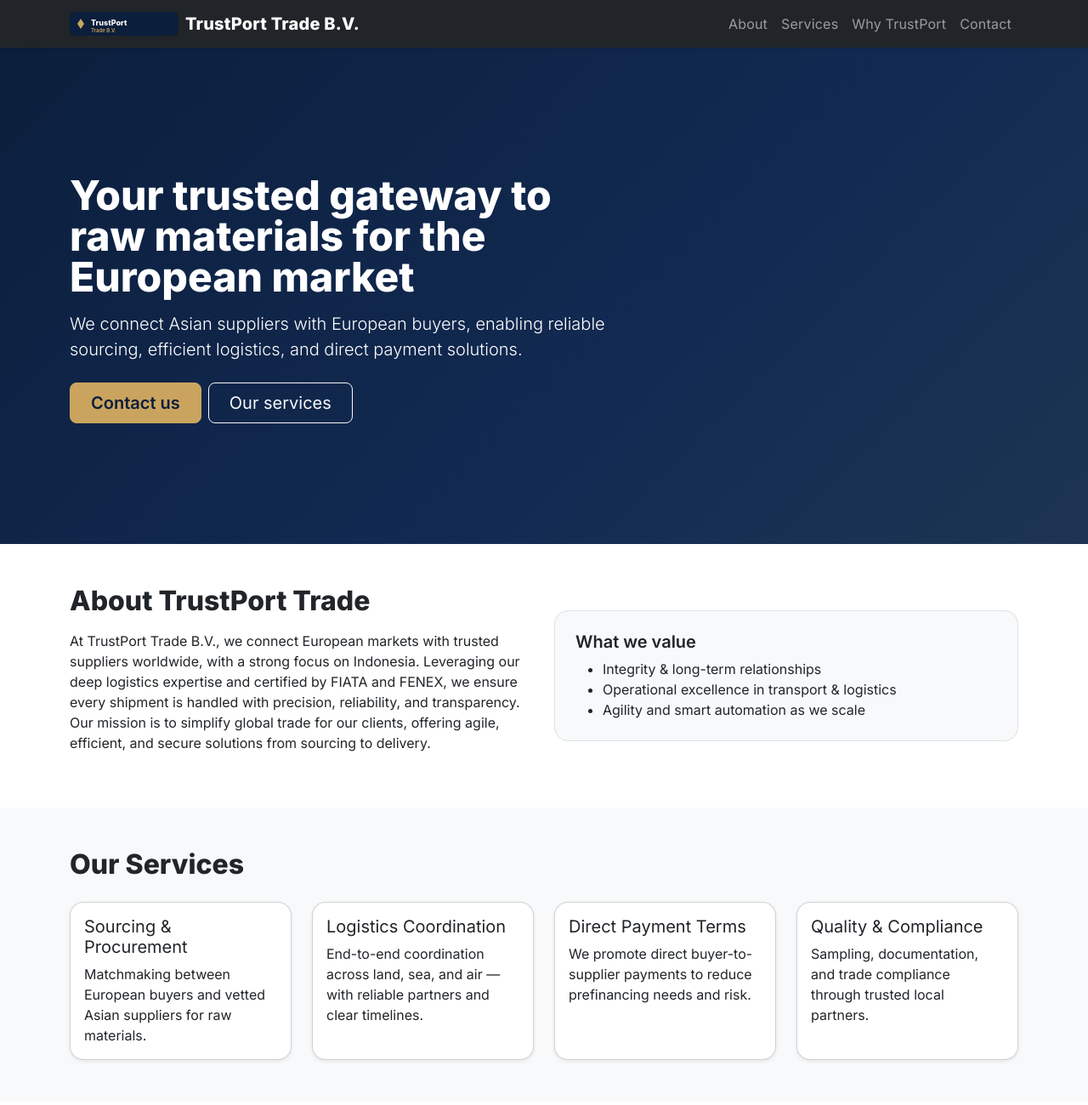
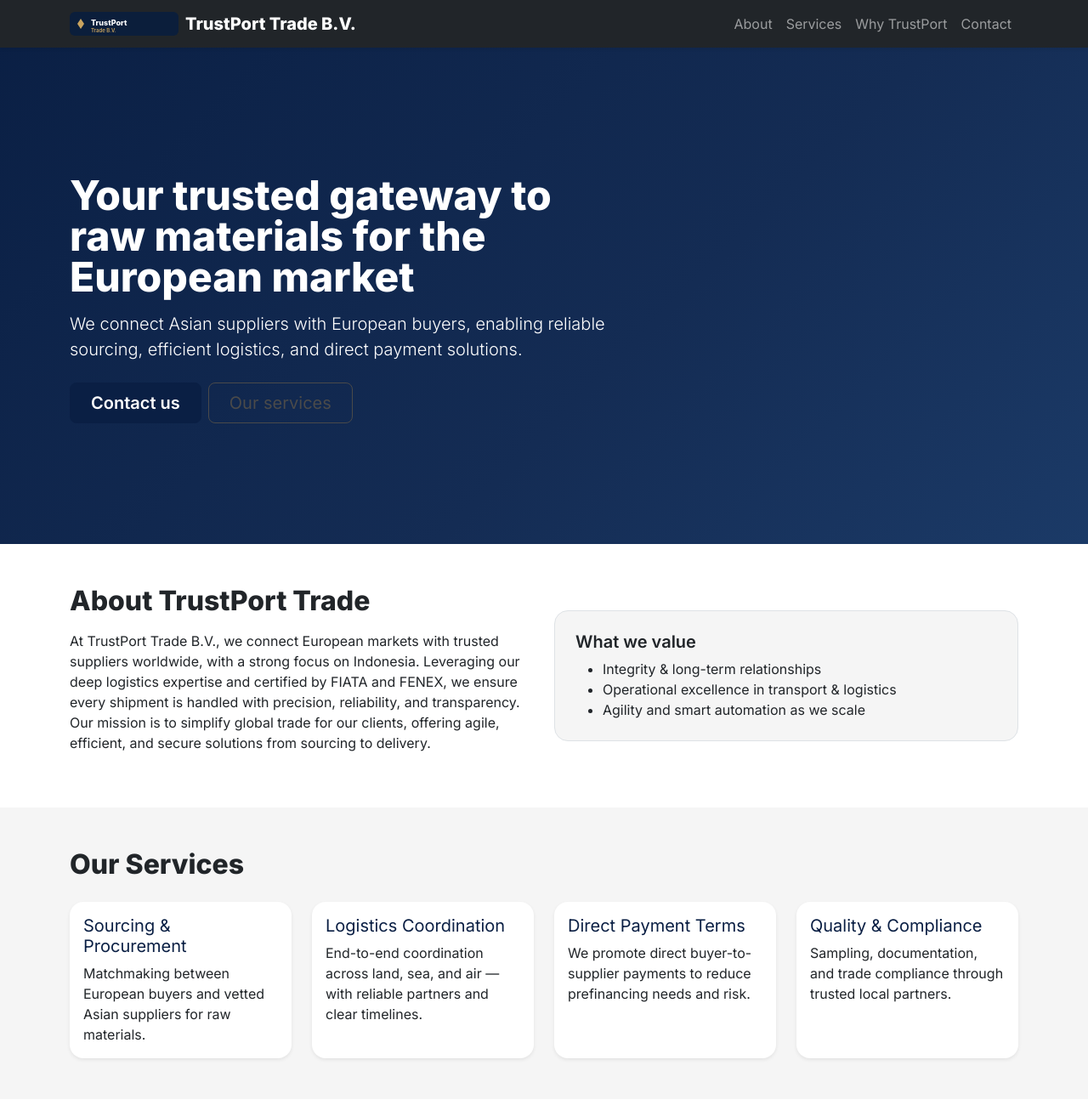
Before and after one commit to duchanvdh/trustporttrade.github.io, a plain HTML site: page index.html in a window 1280 px wide. Shown: the top 1300 px of the page at 85% size. Drawn offline with nearby package versions, Linux system fonts and the light colour scheme.

Commit message:
Update style

```diff
--- a/assets/style.css
+++ b/assets/style.css
@@ -1,34 +1,57 @@
 
-:root{
-  --brand-navy:#0b1e3b;
-  --brand-gold:#caa45f;
+:root {
+  --brand-navy: #0a1f44; /* diepblauw, vertrouwen */
+  --brand-gray: #4a4a4a; /* neutraal, industrieel */
+  --brand-light-gray: #f5f5f5; /* achtergrondlicht */
 }
 
-*{ font-family: 'Inter', system-ui, -apple-system, Segoe UI, Roboto, Arial, sans-serif; }
-
-.hero{
-  min-height: 80vh;
-  background: linear-gradient(135deg, var(--brand-navy) 0%, #122a52 60%, #1d3552 100%);
-  color: #fff;
-  padding-top: 4rem; /* navbar spacing */
+* {
+  font-family: 'Inter', system-ui, -apple-system, Segoe UI, Roboto, Arial, sans-serif;
 }
 
-.btn-primary{
-  background-color: var(--brand-gold);
-  border-color: var(--brand-gold);
-  color: #0b1e3b;
+/* Hero */
+.hero {
+  min-height: 80vh;
+  background: linear-gradient(135deg, var(--brand-navy) 0%, #142c54 60%, #1b3a67 100%);
+  color: #fff;
+  padding-top: 4rem;
+}
+
+/* Primary button */
+.btn-primary {
+  background-color: var(--brand-navy);
+  border-color: var(--brand-navy);
+  color: #fff;
   font-weight: 600;
 }
-.btn-primary:hover{
-  filter: brightness(0.95);
-  color: #0b1e3b;
+.btn-primary:hover {
+  filter: brightness(1.1);
+  color: #fff;
 }
 
-.navbar-dark .navbar-brand, .navbar-dark .nav-link{
-  letter-spacing: 0.2px;
+/* Secondary button */
+.btn-outline-light {
+  border-color: var(--brand-gray);
+  color: var(--brand-gray);
+}
+.btn-outline-light:hover {
+  background-color: var(--brand-gray);
+  color: #fff;
 }
 
-.card h3 { margin-bottom: .5rem; }
+/* Cards */
+.card {
+  border: none;
+  box-shadow: 0 4px 12px rgba(0,0,0,0.05);
+}
+.card h3 {
+  margin-bottom: .5rem;
+  color: var(--brand-navy);
+}
 
-/* Smooth scroll */
-html {{ scroll-behavior: smooth; }}
+/* Section backgrounds */
+.bg-light {
+  background-color: var(--brand-light-gray) !important;
+}
+
+html { scroll-behavior: smooth; }
```
